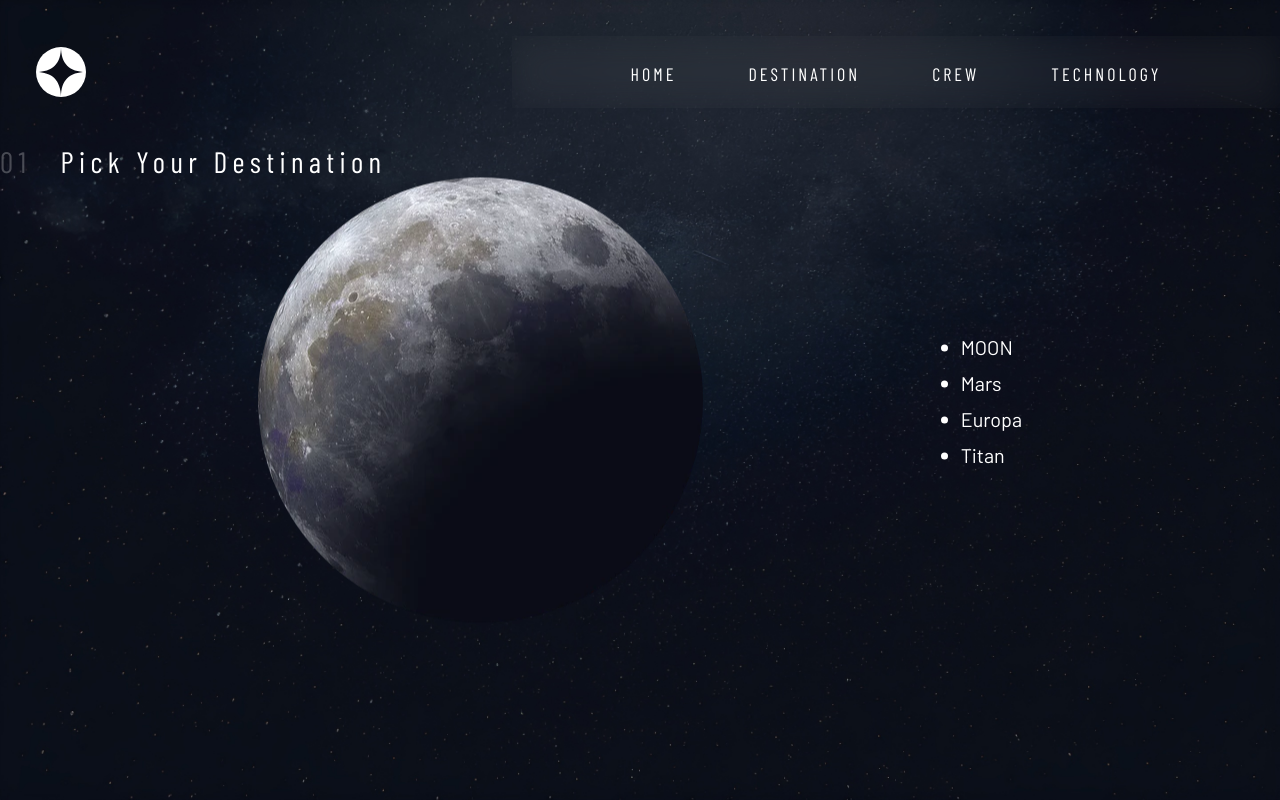
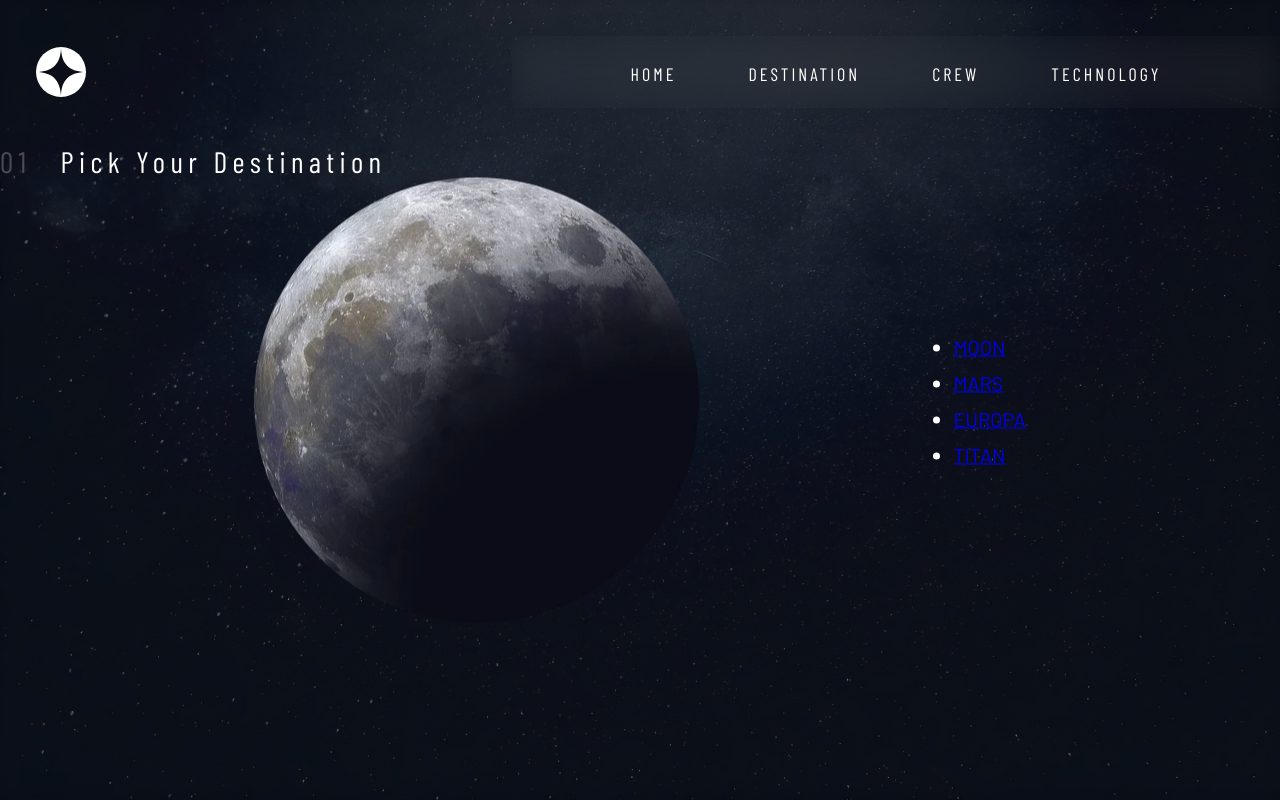
Before and after one commit to jeklnd/space-tourism, a React (Create React App) app: page /destination in a window 1280 px wide. Built offline with nearby package versions, Linux system fonts and the light colour scheme.

Commit message:
add proptypes, move data, add state for active link, add routing with react-router-dom navlink

```diff
--- a/src/components/Subnav.jsx
+++ b/src/components/Subnav.jsx
@@ -1,23 +1,40 @@
 import React from "react";
+import styles from "components/Subnav.module.css";
+import { useState } from "react";
+import PropTypes from "prop-types";
+import { objects } from "data.js";
+import { NavLink } from "react-router-dom";
 
 export default function Subnav() {
-  const objects = [
-    {
-      id: 0,
-      name: "MOON",
-      description:
-        "See our planet as you’ve never seen it before. A perfect relaxing trip away to help regain perspective and come back refreshed. While you’re there, take in some history by visiting the Luna 2 and Apollo 11 landing sites.",
-      distance: "384,400 KM",
-      time: "3 DAYS"
-    },
-    { id: 1, name: "Mars" },
-    { id: 2, name: "Europa" },
-    { id: 3, name: "Titan" },
-  ];
+  const [activeIndex, setActiveIndex] = useState(0);
 
-  const listItems = objects.map((object) => {
-    return <li key={object.id}>{object.name}</li>;
+  const listItems = objects.map((object, index) => {
+    return (
+      <Li
+        key={object.id}
+        isActive={activeIndex === index}
+        onClick={() => setActiveIndex(index)}
+        name={object.name.toUpperCase()}
+      />
+    );
   });
 
-  return <ul>{listItems}</ul>;
+  return <ul className={styles.ul}>{listItems}</ul>;
 }
+
+function Li({ isActive, onClick, name }) {
+  return (
+    <li
+      className={isActive ? `${styles.li} ${styles.active}` : styles.li}
+      onClick={onClick}
+    >
+      <NavLink className={styles.nav_link} to={`/destination/${name.toLowerCase()}`}> {name}</NavLink>
+    </li>
+  );
+}
+
+Li.propTypes = {
+  isActive: PropTypes.bool,
+  onClick: PropTypes.func,
+  name: PropTypes.string,
+};
```
